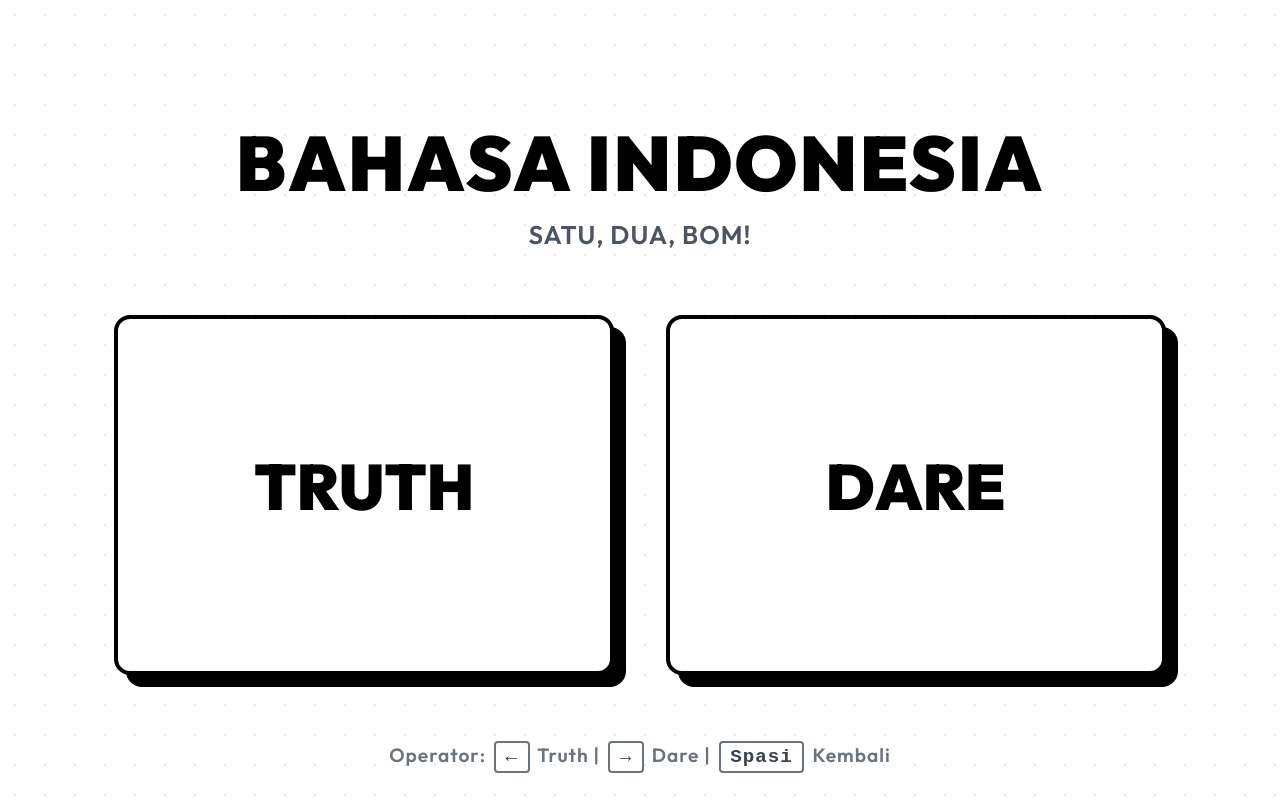
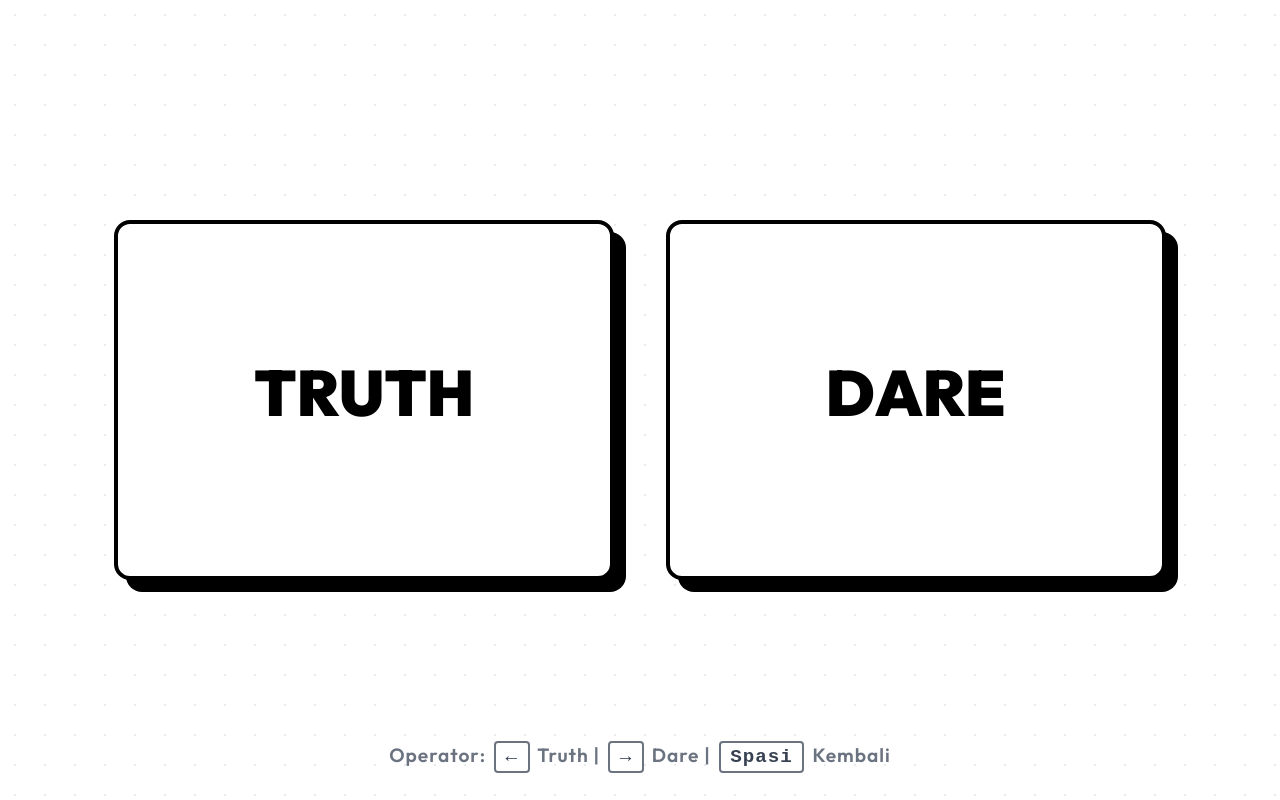
Before and after one commit to evandaru/game-buat-mabit, a plain HTML site: page truth_or_dare/index.html in a window 1280 px wide. Drawn offline with Linux system fonts and the light colour scheme.

Commit message:
update again

```diff
--- a/truth_or_dare/index.html
+++ b/truth_or_dare/index.html
@@ -246,8 +246,6 @@
     <div id="app">
         <!-- Home Screen -->
         <div id="home-screen" class="screen active">
-            <h1 class="title">Bahasa Indonesia</h1>
-            <p class="subtitle">Satu, Dua, Bom!</p>
             <div class="cards-container">
                 <div class="card" onclick="selectType('truth')" id="btn-truth">
                     <h2>TRUTH</h2>
```
